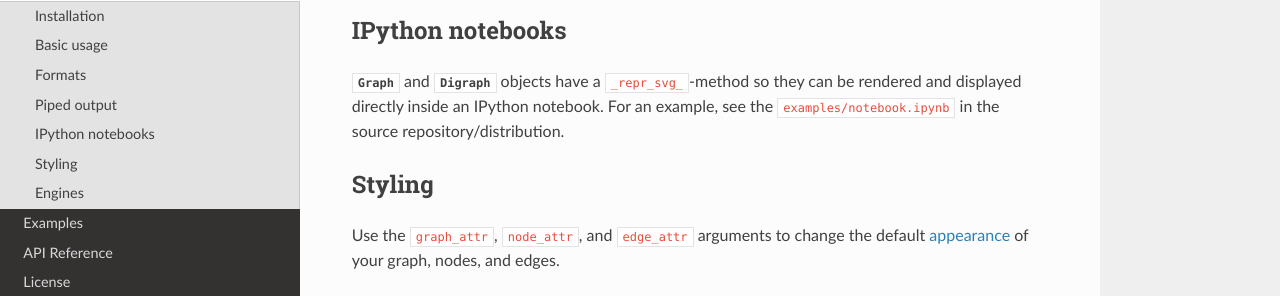
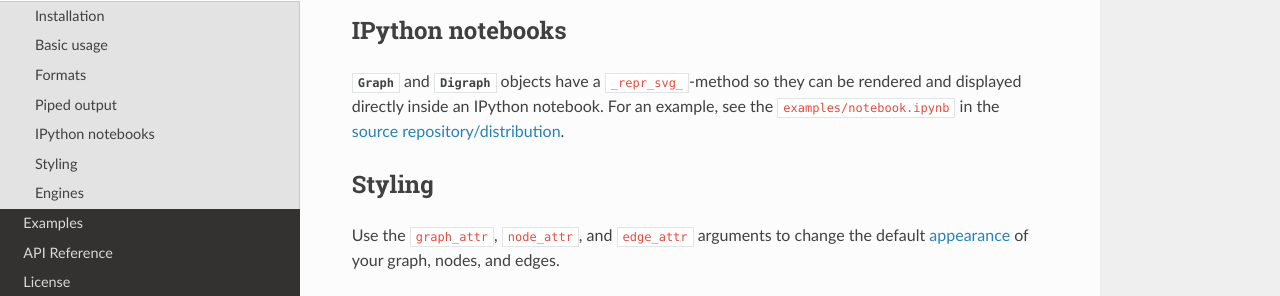
Before and after one commit to xflr6/graphviz, a Sphinx documentation site: the page built from docs/manual.rst, in a window 1280 px wide and 900 px high, scrolled down 2679 px. Shown: the part 161-457 px from the top of the window. Built offline with Sphinx 7.4.7 and the Read the Docs theme 2.0.0, drawn with Linux system fonts in a browser that asks for light colours; part of the change alters nothing that is shown.

```diff
--- a/docs/manual.rst
+++ b/docs/manual.rst
@@ -156,7 +156,9 @@ IPython notebooks
 :py:class:`~graphviz.Graph` and :py:class:`~graphviz.Digraph` objects have a
 ``_repr_svg_``-method so they can be rendered and displayed directly inside an
 IPython notebook. For an example, see the ``examples/notebook.ipynb`` in the
-source repository/distribution.
+`source repository/distribution`__.
+
+__ http://nbviewer.ipython.org/github/xflr6/graphviz/blob/master/examples/notebook.ipynb
 
 
 Styling
```
